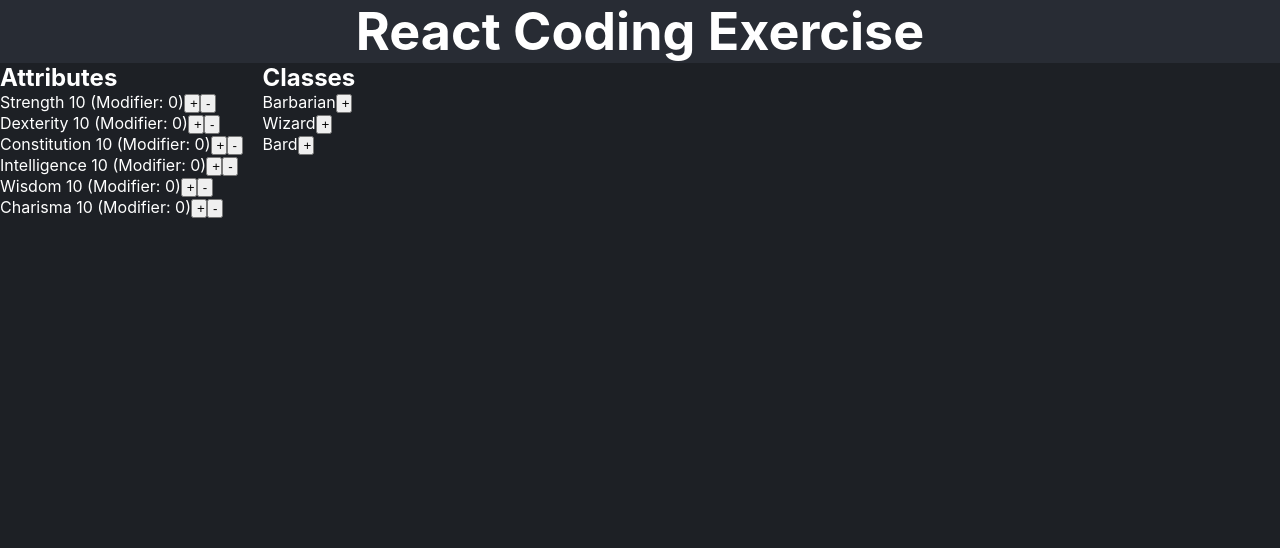
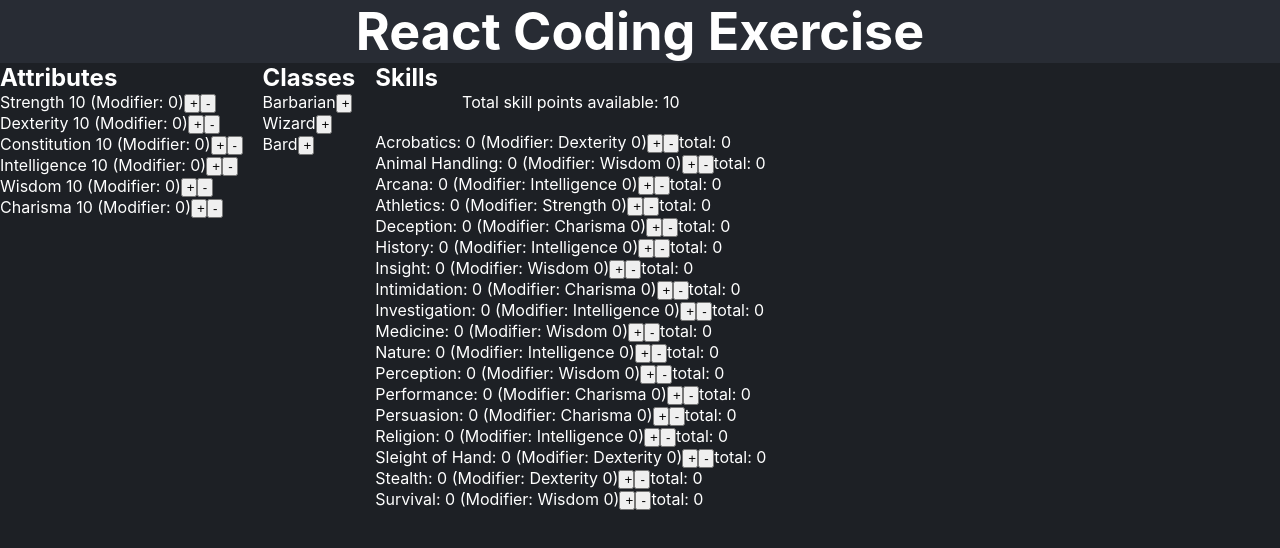
Before and after one commit to anyruizd/recruiting-webapp-character, a React (Create React App) app: page / in a window 1280 px wide. Shown: the top 548 px of the page. Built offline with nearby package versions, Linux system fonts and the light colour scheme.

Commit message:
5. Implement skill list

```diff
--- a/src/App.js
+++ b/src/App.js
@@ -1,51 +1,29 @@
-import { useState } from "react";
+import { useReducer } from "react";
 import { Attributes } from './components/Attributes.js';
 import { Classes } from './components/Classes.js';
+import { Skills } from './components/Skills.js';
+import { CharacterContext, CharacterDispatchContext, initialCharacter, characterReducer } from "./components/CharacterContext.js";
+
 import './App.css';
 
 function App() {
-  const [ attributes, setAttributes ] = useState({
-    'Strength': 10,
-    'Dexterity': 10,
-    'Constitution': 10,
-    'Intelligence': 10,
-    'Wisdom': 10,
-    'Charisma': 10,
-  });
-  const handleIncrease = (event) => {
-    const target = event.target.parentElement.id;
-    setAttributes((prevState) => {
-      return {
-        ...prevState,
-        [target]: prevState[target] + 1,
-      };
-    });
-  };
-
-  const handleDecrease = (event) => {
-    const target = event.target.parentElement.id;
-    setAttributes((prevState) => {
-      return {
-        ...prevState,
-        [target]: prevState[target] - 1,
-      };
-    });
-  };
+    const [character, dispatch] = useReducer(characterReducer, initialCharacter);
 
     return (
+        <CharacterContext.Provider value={character}>
+            <CharacterDispatchContext.Provider value={dispatch}>
                 <div className="App">
                     <header className="App-header">
                         <h1>React Coding Exercise</h1>
                     </header>
                     <section className="App-section">
-            <Attributes
-                handleDecrease={handleDecrease}
-                handleIncrease={handleIncrease}
-                attributes={attributes}
-            />
-            <Classes  attributes={attributes} />
+                        <Attributes />
+                        <Classes />
+                        <Skills />
                     </section>
                 </div>
+            </CharacterDispatchContext.Provider>
+        </CharacterContext.Provider>
         );
 }
 
--- a/src/components/Attributes.js
+++ b/src/components/Attributes.js
@@ -1,17 +1,40 @@
-import { calculateModifier } from "../utils/utils.js";
+import { useContext } from "react";
+import { CharacterContext, CharacterDispatchContext } from "./CharacterContext.js";
 import { ATTRIBUTE_LIST } from "../consts.js";
 
-export function Attributes({ attributes, handleDecrease, handleIncrease }) {
+export function Attributes() {
+    const { attributes, attributeModifiers } = useContext(CharacterContext);
+    const dispatch = useContext(CharacterDispatchContext);
+
+    const handleIncrease = (event) => {
+        const attributeId = event.target.parentElement.id;
+        dispatch({
+            type: 'UPDATE_ATTRIBUTE',
+            attribute: attributeId,
+            value: attributes[attributeId] + 1
+        })
+    };
+
+    const handleDecrease = (event) => {
+        const attributeId = event.target.parentElement.id;
+        dispatch({
+            type: 'UPDATE_ATTRIBUTE',
+            attribute: attributeId,
+            value: attributes[attributeId] - 1
+        })
+    };
+
   return (
     <div>
       <h2>Attributes</h2>
       <ul>
         {ATTRIBUTE_LIST.map((attribute) => {
           const points = attributes[attribute];
+          const modifier = attributeModifiers[attribute];
           return (
             <li key={attribute} id={attribute}>
               <span>
-                {attribute} {points} (Modifier: {calculateModifier(points)})
+                {attribute} {points} (Modifier: {modifier})
               </span>
               <button onClick={handleIncrease}>+</button>
               <button onClick={handleDecrease}>-</button>
--- /dev/null
+++ b/src/components/CharacterContext.js
@@ -0,0 +1,76 @@
+import { createContext } from 'react';
+import { calculateModifier } from "../utils/utils.js";
+
+export const CharacterContext = createContext(null);
+export const CharacterDispatchContext = createContext(null);
+
+export function characterReducer(character, action) {
+    switch(action.type) {
+        case 'UPDATE_ATTRIBUTE': {
+            const newState = {
+                ...character,
+                attributes: {
+                    ...character.attributes,
+                    [action.attribute]: action.value
+                },
+                attributeModifiers: {
+                    ...character.attributeModifiers,
+                    [action.attribute]: calculateModifier(action.value)
+                }
+            }
+            return newState;
+        }
+        case 'UPDATE_SKILL': {
+            const newState = {
+                ...character,
+                skills: {
+                    ...character.skills,
+                    [action.skill]: action.value
+                }
+            }
+            return newState;
+        }
+        default: {
+            throw Error('Unknown action: ' + action.type);
+        }
+    }
+}
+
+export const initialCharacter = {
+    attributes: {
+        Strength: 10,
+        Dexterity: 10,
+        Constitution: 10,
+        Intelligence: 10,
+        Wisdom: 10,
+        Charisma: 10,
+    },
+    attributeModifiers: {
+        Strength: 0,
+        Dexterity: 0,
+        Constitution: 0,
+        Intelligence: 0,
+        Wisdom: 0,
+        Charisma: 0,
+    },
+    skills: {
+        Acrobatics: 0,
+        AnimalHandling: 0,
+        Arcana: 0,
+        Athletics: 0,
+        Deception: 0,
+        History: 0,
+        Insight: 0,
+        Intimidation: 0,
+        Investigation: 0,
+        Medicine: 0,
+        Nature: 0,
+        Perception: 0,
+        Performance: 0,
+        Persuasion: 0,
+        Religion: 0,
+        SleightofHand: 0,
+        Stealth: 0,
+        Survival: 0,
+    }
+}
--- a/src/components/ClassItem.js
+++ b/src/components/ClassItem.js
@@ -1,6 +1,6 @@
 import { useState } from "react";
 
-export const ClassItem = ({requirements, title, isActive}) => {
+export function ClassItem({requirements, title, isActive}) {
     const [isOpen, setIsOpen] = useState(false);
     const toggleOpen = () => {
         setIsOpen(!isOpen);
--- a/src/components/Classes.js
+++ b/src/components/Classes.js
@@ -1,20 +1,24 @@
-import { ClassItem } from "./ClassItem.js";
+import { useContext } from "react";
+import { CharacterContext } from "./CharacterContext.js";
+import { ClassItem } from './ClassItem.js';
 import { CLASS_LIST } from "../consts.js";
 import { calculateIsActive } from "../utils/utils.js";
 
-export function Classes({attributes}) {
+export function Classes() {
+    const { attributes } = useContext(CharacterContext);
     return (
         <div>
             <h2>Classes</h2>
             <ul>
                 {Object.keys(CLASS_LIST).map((classItem) => {
                     const requirements = CLASS_LIST[classItem];
+                    const isActive = calculateIsActive(requirements, attributes);
                     return (
                         <ClassItem
                             key={classItem}
                             title={classItem}
                             requirements={requirements}
-                        isActive={calculateIsActive(requirements, attributes)}
+                            isActive={isActive}
                         />
                     )
                 })}
--- /dev/null
+++ b/src/components/Skills.js
@@ -0,0 +1,72 @@
+import { useContext, useState } from "react";
+import { CharacterContext, CharacterDispatchContext } from "./CharacterContext.js";
+import { SKILL_LIST } from "../consts.js";
+
+export function Skills() {
+    const { skills, attributeModifiers } = useContext(CharacterContext);
+    const [ errorMessage, setErrorMessage ] = useState('');
+    const dispatch = useContext(CharacterDispatchContext);
+
+    const availablePoints = 10 + (4 * attributeModifiers.Intelligence);
+
+    const canDecrease = (skillId) => {
+        return skills[skillId] > 0;
+    }
+
+    const canIncrease = () => {
+        const totalSum = Object.values(skills).reduce((sum, value) => sum + value, 0);
+        return totalSum < availablePoints;
+    }
+
+    const handleIncrease = (event) => {
+        const skillId = event.target.parentElement.id;
+        if (canIncrease()) {
+            dispatch({
+                type: 'UPDATE_SKILL',
+                skill: skillId,
+                value: skills[skillId] + 1,
+            });
+            setErrorMessage('');
+        } else {
+            setErrorMessage('You need more skill points! Upgrade intelligence to get more.');
+        }
+
+    }
+
+    const handleDecrease = (event) => {
+        const skillId = event.target.parentElement.id;
+        if(canDecrease(skillId)) {
+            dispatch({
+                type: 'UPDATE_SKILL',
+                skill: skillId,
+                value: skills[skillId] - 1,
+            });
+        }
+        setErrorMessage('');
+    }
+
+    return (
+        <div>
+            <h2>Skills</h2>
+            <p>Total skill points available: {availablePoints}</p>
+            <p className="error-message">{errorMessage}</p>
+            <ul>
+                {SKILL_LIST.map(({ name, attributeModifier }) => {
+                    const id = name.split(' ').join('');
+                    const skillValue = skills[id];
+                    const modifierValue = attributeModifiers[attributeModifier];
+                    const total = skillValue + modifierValue;
+                    return (
+                        <li key={name} id={id}>
+                            <span>{name}: {skillValue}</span>
+                            <span> (Modifier: {attributeModifier} {modifierValue})</span>
+                            <button onClick={handleIncrease}>+</button>
+                            <button onClick={handleDecrease}>-</button>
+                            <span>total: {total}</span>
+                        </li>
+                    )
+                })}
+            </ul>
+        </div>
+    );
+}
--- a/src/index.css
+++ b/src/index.css
@@ -52,3 +52,8 @@ h2 {
 .inactive {
   color: white;
 }
+
+.error-message {
+  color: red;
+  padding: 10px 0;
+}
```
Lines whose indentation alone changed are shown as unchanged.
